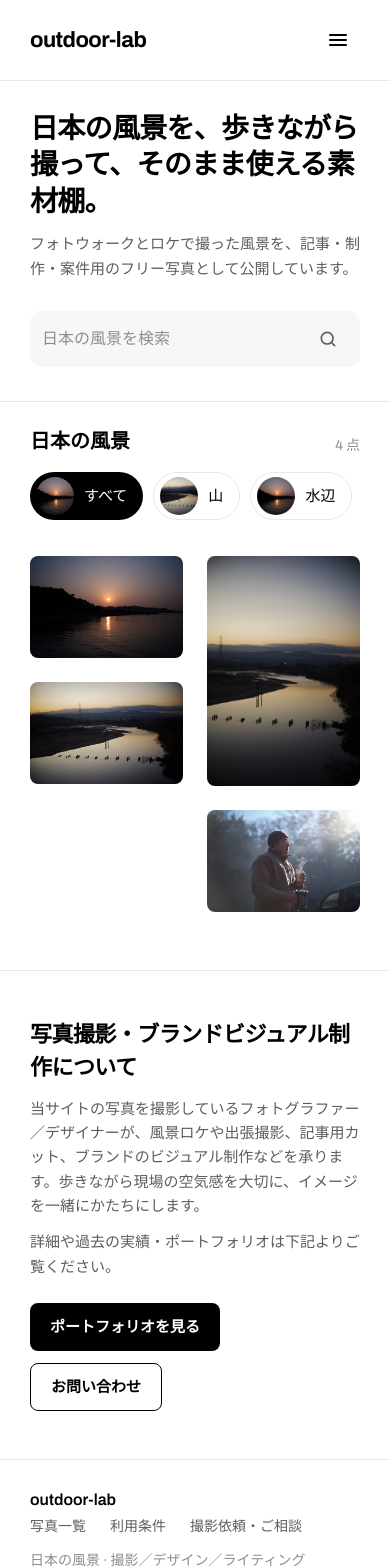
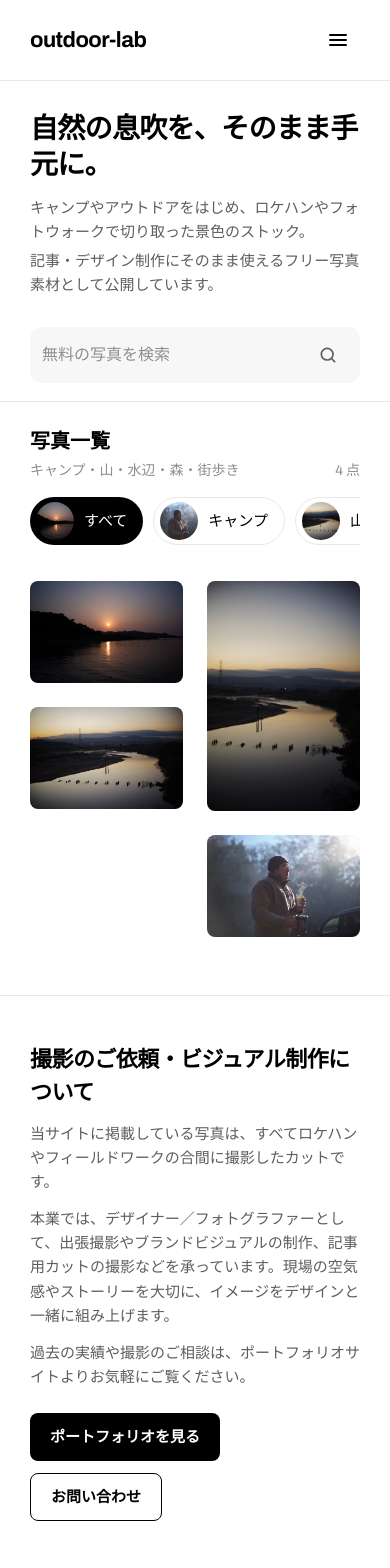
Before and after one commit to toyo-nishimura/outdoor-lab, a Next.js app: page / in a window 390 px wide. Shown: the top 1568 px of the page. Built offline with nearby package versions, Linux system fonts and the light colour scheme.

Commit message:
Apply outdoor-lab copy revision and Form-only CTAs
Align hero, gallery, commission, and footer with the revision
spec; route every inquiry CTA to the Google Form.

```diff
--- a/src/app/layout.tsx
+++ b/src/app/layout.tsx
@@ -22,9 +22,9 @@ const notoSansJP = Noto_Sans_JP({
 });
 
 export const metadata: Metadata = {
-  title: "outdoor-lab | 日本の風景",
+  title: "outdoor-lab | Photo Stock & Visual Practice",
   description:
-    "フォトウォークとロケで撮った日本の風景写真の素材棚。山・水辺・森・里のフリー写真と、撮影・制作の相談導線。",
+    "キャンプやアウトドアをはじめ、ロケハンやフォトウォークで切り取った景色のストック。記事・デザイン制作に使えるフリー写真と、撮影・ビジュアル制作の相談。",
 };
 
 export default function RootLayout({ children }: LayoutProps<"/">) {
--- a/src/app/photos/[id]/page.tsx
+++ b/src/app/photos/[id]/page.tsx
@@ -3,6 +3,7 @@ import Link from "next/link";
 import { notFound } from "next/navigation";
 import { SiteFooter } from "@/components/SiteFooter";
 import { getMediaOpenUrl, getPhotoById, photos } from "@/data/photos";
+import { site } from "@/data/site";
 
 export function generateStaticParams() {
   return photos.map((photo) => ({ id: photo.id }));
@@ -87,7 +88,9 @@ export default async function PhotoDetailPage({
                 利用条件
               </Link>
               <a
-                href={`mailto:hello@outdoor-lab.example?subject=素材について：${photo.title}`}
+                href={site.inquiryFormUrl}
+                target="_blank"
+                rel="noopener noreferrer"
                 className="inline-flex items-center justify-center border border-fog px-5 py-3 text-sm font-semibold text-moss transition hover:border-sage hover:text-pine"
               >
                 この素材について相談
--- a/src/app/terms/page.tsx
+++ b/src/app/terms/page.tsx
@@ -1,6 +1,7 @@
 import { Shell } from "@/components/Shell";
 import { SiteFooter } from "@/components/SiteFooter";
 import { SiteHeader } from "@/components/SiteHeader";
+import { site } from "@/data/site";
 
 export default function TermsPage() {
   return (
@@ -16,7 +17,7 @@ export default function TermsPage() {
 
             <p className="mt-8 text-base leading-relaxed text-moss sm:text-lg">
               outdoor-lab
-              の写真は、無料でダウンロードして利用できます。日本の風景をテーマにしたフリー写真素材として公開しています。
+              の写真は、無料でダウンロードして利用できます。ロケハンやフォトウォークで切り取った景色のストックとして公開しています。
             </p>
 
             <section className="mt-12">
@@ -109,7 +110,9 @@ export default function TermsPage() {
             </p>
 
             <a
-              href="/#contact"
+              href={site.inquiryFormUrl}
+              target="_blank"
+              rel="noopener noreferrer"
               className="mt-8 inline-flex items-center justify-center rounded-lg bg-ink px-5 py-3 text-sm font-semibold text-white transition hover:opacity-90"
             >
               撮影依頼・ご相談へ
--- a/src/components/HomeGallery.tsx
+++ b/src/components/HomeGallery.tsx
@@ -14,10 +14,11 @@ import { site } from "@/data/site";
 type Filter = PhotoCategory | "すべて";
 
 const categoryThumbs: Record<PhotoCategory, string> = {
+  キャンプ: "/photos/camp-morning.jpg",
   山: "/photos/river-dawn.jpg",
   水辺: "/photos/sunset-bay.jpg",
   森: "/photos/river-mist.jpg",
-  里: "/photos/camp-morning.jpg",
+  街歩き: "/photos/sunset-bay.jpg",
 };
 
 export function HomeGallery() {
@@ -48,9 +49,11 @@ export function HomeGallery() {
             <h1 className="font-display text-[28px] font-bold leading-[1.3] tracking-tight text-ink sm:text-[34px] lg:text-[38px]">
               {site.headline}
             </h1>
-            <p className="mt-3 max-w-[40rem] text-[15px] leading-relaxed text-muted sm:text-[16px]">
-              {site.supportingLine}
-            </p>
+            <div className="mt-3 max-w-[40rem] space-y-1 text-[15px] leading-relaxed text-muted sm:text-[16px]">
+              {site.supportingLines.map((line) => (
+                <p key={line}>{line}</p>
+              ))}
+            </div>
             {/* SearchInput_container: 72h, #f7f7f7, radius 12, pad 12 */}
             <form
               className="mt-[30px] flex h-[56px] items-center gap-2 rounded-[12px] bg-search p-3 sm:h-[72px]"
@@ -96,9 +99,14 @@ export function HomeGallery() {
       <section className="border-t border-line bg-bg py-6">
         <Shell>
           <div className="mb-4 flex items-end justify-between gap-4">
-            <h2 className="font-display text-[20px] font-semibold text-ink sm:text-[22px]">
-              {site.galleryHeading}
-            </h2>
+            <div>
+              <h2 className="font-display text-[20px] font-semibold text-ink sm:text-[22px]">
+                {site.galleryHeading}
+              </h2>
+              <p className="mt-1 text-[14px] text-muted-2">
+                {site.gallerySubtext}
+              </p>
+            </div>
             <p className="text-[14px] text-muted-2">{items.length} 点</p>
           </div>
           <div className="flex gap-[10px] overflow-x-auto pb-1 [-ms-overflow-style:none] [scrollbar-width:none] [&::-webkit-scrollbar]:hidden">
--- a/src/components/SiteFooter.tsx
+++ b/src/components/SiteFooter.tsx
@@ -14,7 +14,18 @@ export function SiteFooter() {
             aria-label="フッター"
             className="flex flex-wrap items-center gap-x-6 gap-y-2"
           >
-            {site.nav.map((item) => (
+            {site.nav.map((item) =>
+              item.external ? (
+                <a
+                  key={item.label}
+                  href={item.href}
+                  className="leading-none text-muted hover:text-ink"
+                  target="_blank"
+                  rel="noopener noreferrer"
+                >
+                  {item.label}
+                </a>
+              ) : (
                 <Link
                   key={item.label}
                   href={item.href}
@@ -22,7 +33,8 @@ export function SiteFooter() {
                 >
                   {item.label}
                 </Link>
-            ))}
+              ),
+            )}
           </nav>
         </div>
         <p className="text-muted-2 md:shrink-0 md:text-right">{site.tagline}</p>
--- a/src/data/photos.ts
+++ b/src/data/photos.ts
@@ -1,4 +1,9 @@
-export type PhotoCategory = "山" | "水辺" | "森" | "里";
+export type PhotoCategory =
+  | "キャンプ"
+  | "山"
+  | "水辺"
+  | "森"
+  | "街歩き";
 
 /** photo = still; video = externally hosted (YouTube/Vimeo/etc.), never on Firebase Hosting */
 export type MediaType = "photo" | "video";
@@ -25,7 +30,13 @@ export type MediaItem = {
 /** @deprecated Prefer MediaItem — kept for existing imports */
 export type Photo = MediaItem;
 
-export const categories: PhotoCategory[] = ["山", "水辺", "森", "里"];
+export const categories: PhotoCategory[] = [
+  "キャンプ",
+  "山",
+  "水辺",
+  "森",
+  "街歩き",
+];
 
 /** Primary visible set — stills from walks / location shoots */
 export const photos: MediaItem[] = [
@@ -44,7 +55,7 @@ export const photos: MediaItem[] = [
   {
     id: "river-dawn",
     title: "川の夜明け",
-    category: "水辺",
+    category: "山",
     location: "河畔",
     mediaType: "photo",
     src: "/photos/river-dawn.jpg",
@@ -67,8 +78,8 @@ export const photos: MediaItem[] = [
   },
   {
     id: "camp-morning",
-    title: "朝の林縁",
-    category: "里",
+    title: "朝のキャンプ",
+    category: "キャンプ",
     location: "林縁",
     mediaType: "photo",
     src: "/photos/camp-morning.jpg",
--- a/src/data/site.ts
+++ b/src/data/site.ts
@@ -1,27 +1,29 @@
 /**
  * Site-wide copy & links.
- * `inquiryFormUrl` → Google Form public response URL.
+ * `inquiryFormUrl` → Google Form public response URL (all inquiry CTAs).
  */
 const inquiryFormUrl =
   "https://docs.google.com/forms/d/e/1FAIpQLSdtO-7gj37H0hRHemtrrgIOzKsXusCMdor4k0WVUaMQ6d1Sjg/viewform";
 
 export const site = {
   name: "outdoor-lab",
-  tagline: "日本の風景 · 撮影／デザイン／ライティング",
-  headline:
-    "日本の風景を、歩きながら撮って、そのまま使える素材棚。",
-  supportingLine:
-    "フォトウォークとロケで撮った風景を、記事・制作・案件用のフリー写真として公開しています。",
-  searchPlaceholder: "日本の風景を検索",
-  galleryHeading: "日本の風景",
+  tagline: "outdoor-lab · Photo Stock & Visual Practice / 撮影・デザイン",
+  headline: "自然の息吹を、そのまま手元に。",
+  supportingLines: [
+    "キャンプやアウトドアをはじめ、ロケハンやフォトウォークで切り取った景色のストック。",
+    "記事・デザイン制作にそのまま使えるフリー写真素材として公開しています。",
+  ],
+  searchPlaceholder: "無料の写真を検索",
+  galleryHeading: "写真一覧",
+  gallerySubtext: "キャンプ・山・水辺・森・街歩き",
   portfolioUrl: "https://takashi-portfolio.web.app/",
-  portfolioContactUrl: "https://takashi-portfolio.web.app/#contact",
-  /** 撮影依頼・ご相談 → Google Form */
+  /** 撮影依頼・ご相談 / お問い合わせ → Google Form only */
   inquiryFormUrl,
-  inquiryHeading: "写真撮影・ブランドビジュアル制作について",
+  inquiryHeading: "撮影のご依頼・ビジュアル制作について",
   inquiryBody: [
-    "当サイトの写真を撮影しているフォトグラファー／デザイナーが、風景ロケや出張撮影、記事用カット、ブランドのビジュアル制作などを承ります。歩きながら現場の空気感を大切に、イメージを一緒にかたちにします。",
-    "詳細や過去の実績・ポートフォリオは下記よりご覧ください。",
+    "当サイトに掲載している写真は、すべてロケハンやフィールドワークの合間に撮影したカットです。",
+    "本業では、デザイナー／フォトグラファーとして、出張撮影やブランドビジュアルの制作、記事用カットの撮影などを承っています。現場の空気感やストーリーを大切に、イメージをデザインと一緒に組み上げます。",
+    "過去の実績や撮影のご相談は、ポートフォリオサイトよりお気軽にご覧ください。",
   ],
   nav: [
     { href: "/#gallery", label: "写真一覧", external: false, cta: false },
```
Lines whose indentation alone changed are shown as unchanged.
